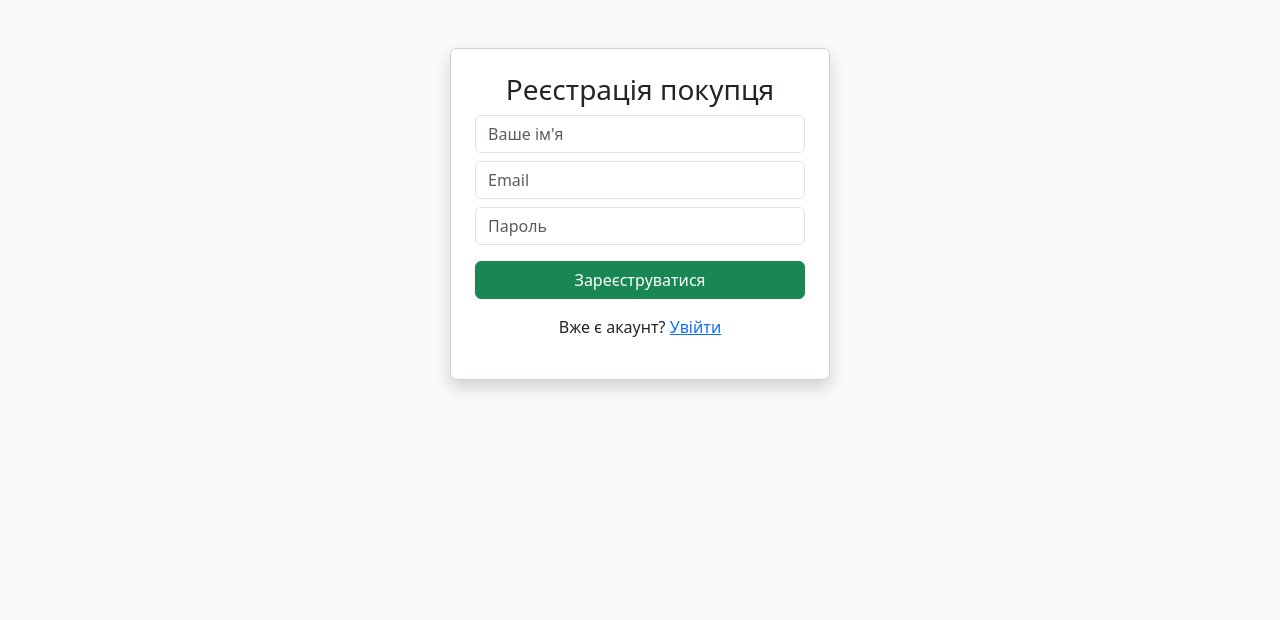
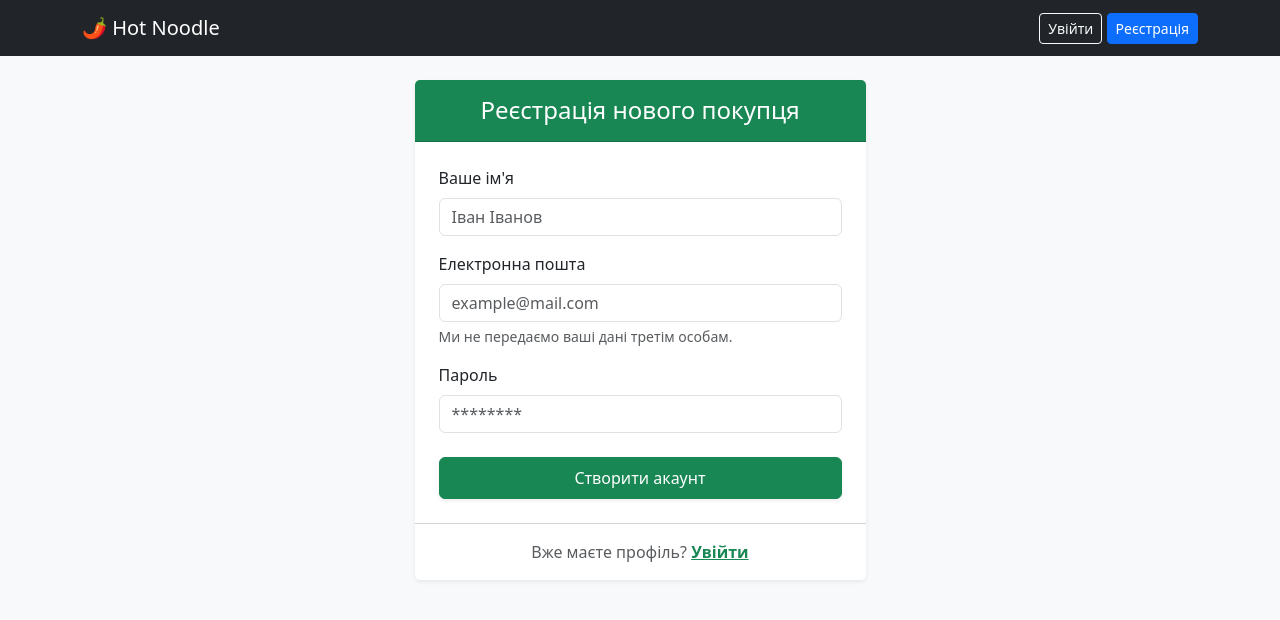
Before and after one commit to masyago50134/cs50, a Flask app: page /register in a window 1280 px wide. Shown: the top 620 px of the page. Run offline with Flask 3, Linux system fonts and the light colour scheme.

Commit message:
Update register.html

```diff
--- a/templates/register.html
+++ b/templates/register.html
@@ -1,22 +1,40 @@
-<!DOCTYPE html>
-<html lang="uk">
-<head>
-    <meta charset="UTF-8">
-    <title>Реєстрація</title>
-    <link rel="stylesheet" href="https://cdn.jsdelivr.net/npm/bootstrap@5.3.0/dist/css/bootstrap.min.css">
-</head>
-<body class="bg-light container py-5">
-    <div class="row justify-content-center">
-        <div class="col-md-4 card p-4 shadow">
-            <h3 class="text-center">Реєстрація покупця</h3>
-            <form method="POST">
-                <input type="text" name="name" class="form-control mb-2" placeholder="Ваше ім'я" required>
-                <input type="email" name="email" class="form-control mb-2" placeholder="Email" required>
-                <input type="password" name="password" class="form-control mb-3" placeholder="Пароль" required>
-                <button type="submit" class="btn btn-success w-100">Зареєструватися</button>
-            </form>
-            <p class="mt-3 text-center">Вже є акаунт? <a href="/login">Увійти</a></p>
+{% extends "base.html" %}
+
+{% block content %}
+<div class="row justify-content-center">
+    <div class="col-md-5">
+        <div class="card shadow-sm border-0">
+            <div class="card-header bg-success text-white text-center py-3">
+                <h4 class="mb-0">Реєстрація нового покупця</h4>
+            </div>
+            <div class="card-body p-4">
+                <form method="POST" action="/register">
+                    <div class="mb-3">
+                        <label for="name" class="form-label">Ваше ім'я</label>
+                        <input type="text" id="name" name="name" class="form-control" placeholder="Іван Іванов" required>
+                    </div>
+
+                    <div class="mb-3">
+                        <label for="email" class="form-label">Електронна пошта</label>
+                        <input type="email" id="email" name="email" class="form-control" placeholder="example@mail.com" required>
+                        <div class="form-text">Ми не передаємо ваші дані третім особам.</div>
+                    </div>
+
+                    <div class="mb-4">
+                        <label for="password" class="form-label">Пароль</label>
+                        <input type="password" id="password" name="password" class="form-control" placeholder="********" required>
+                    </div>
+
+                    <button type="submit" class="btn btn-success w-100 py-2 shadow-sm">
+                        Створити акаунт
+                    </button>
+                </form>
+            </div>
+            <div class="card-footer text-center bg-white py-3">
+                <span class="text-muted">Вже маєте профіль?</span>
+                <a href="/login" class="text-success fw-bold">Увійти</a>
+            </div>
         </div>
     </div>
-</body>
-</html>
+</div>
+{% endblock %}
```
